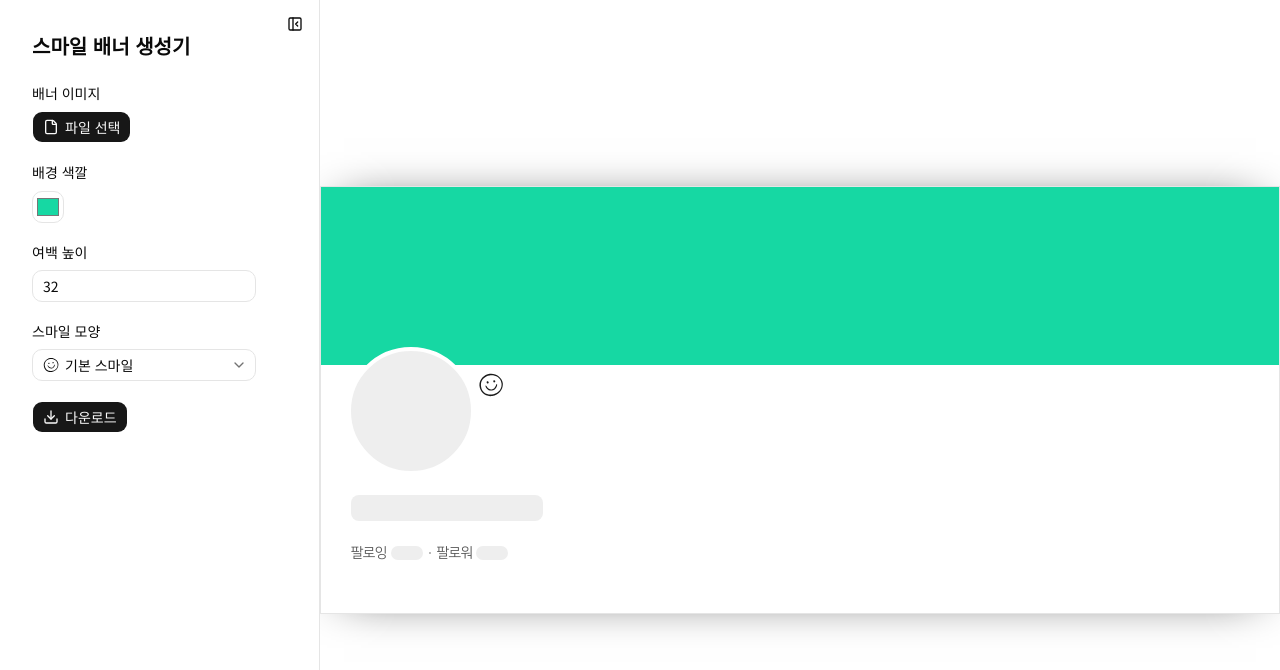
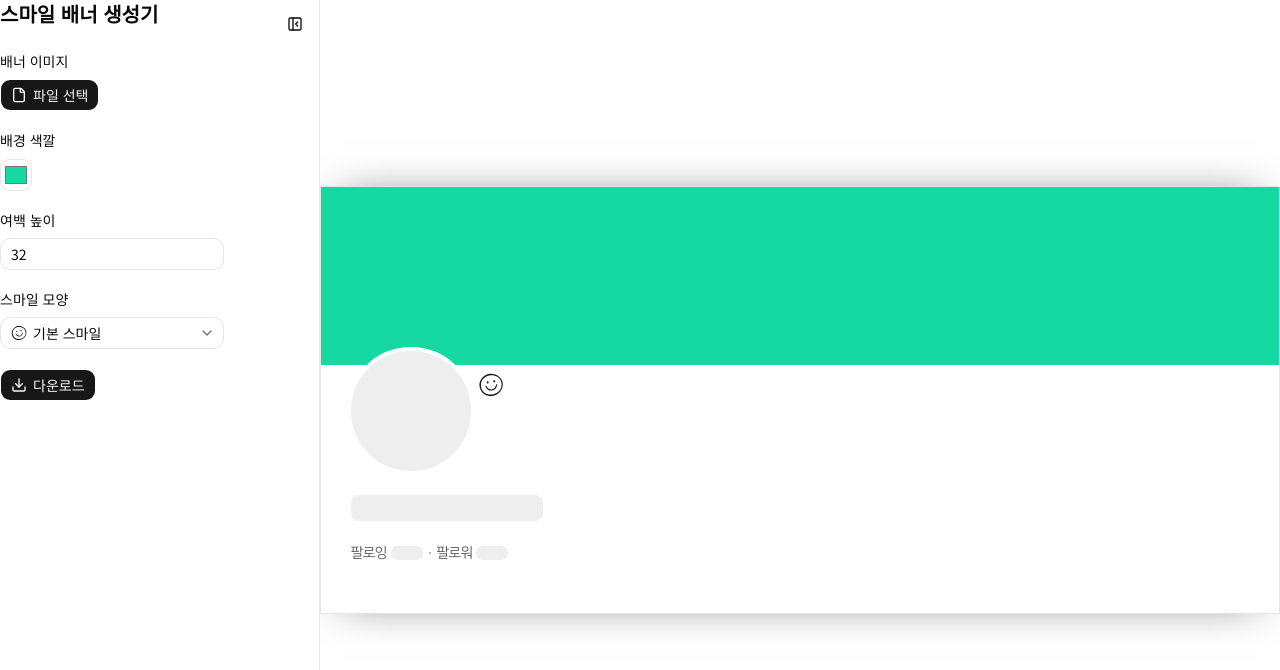
Before and after one commit to idiotf/smile-banner, a Next.js app: page / in a window 1280 px wide. Shown: the top 670 px of the page. Built offline with nearby package versions, Linux system fonts and the light colour scheme.

Commit message:
page.tsx 업데이트

```diff
--- a/app/page.tsx
+++ b/app/page.tsx
@@ -120,8 +120,9 @@ export default function Page() {
     <main className='flex h-dvh overflow-hidden'>
       <div
         data-hidden={!panelOpen}
-        className='relative transition-[width] w-xs data-[hidden=true]:w-0 shrink-0 overflow-auto border-r bg-background p-8'
+        className='relative transition-[width] w-xs data-[hidden=true]:w-0 shrink-0 overflow-auto overflow-x-hidden border-r bg-background'
       >
+        <div className='w-79.75'>
           <Button
             variant='ghost'
             size='icon'
@@ -143,6 +144,7 @@ export default function Page() {
             fieldErrors={fieldErrors}
             error={error}
           />
+        </div>
       </div>
       <div className='relative flex-1'>
         <Button
```
Lines whose indentation alone changed are shown as unchanged.
